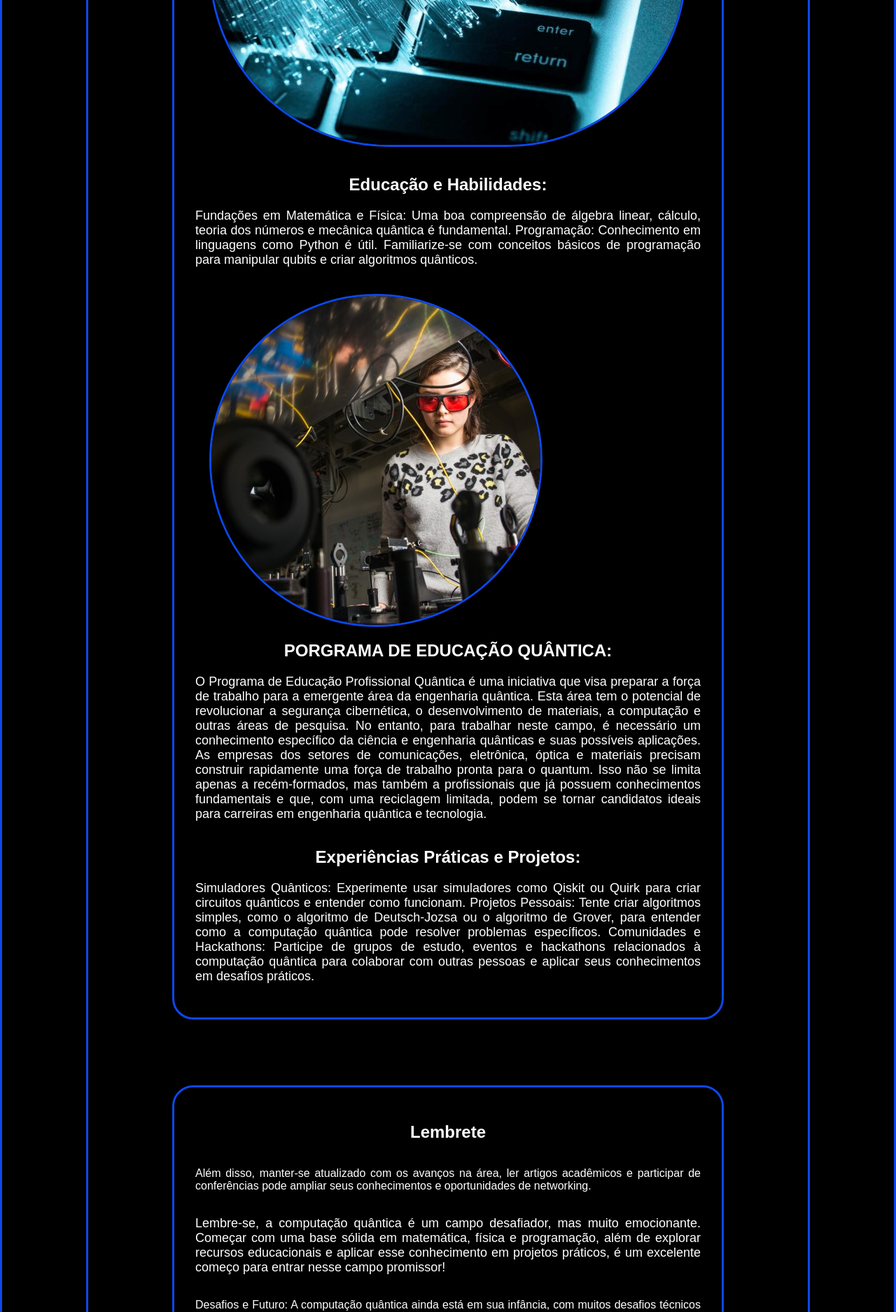
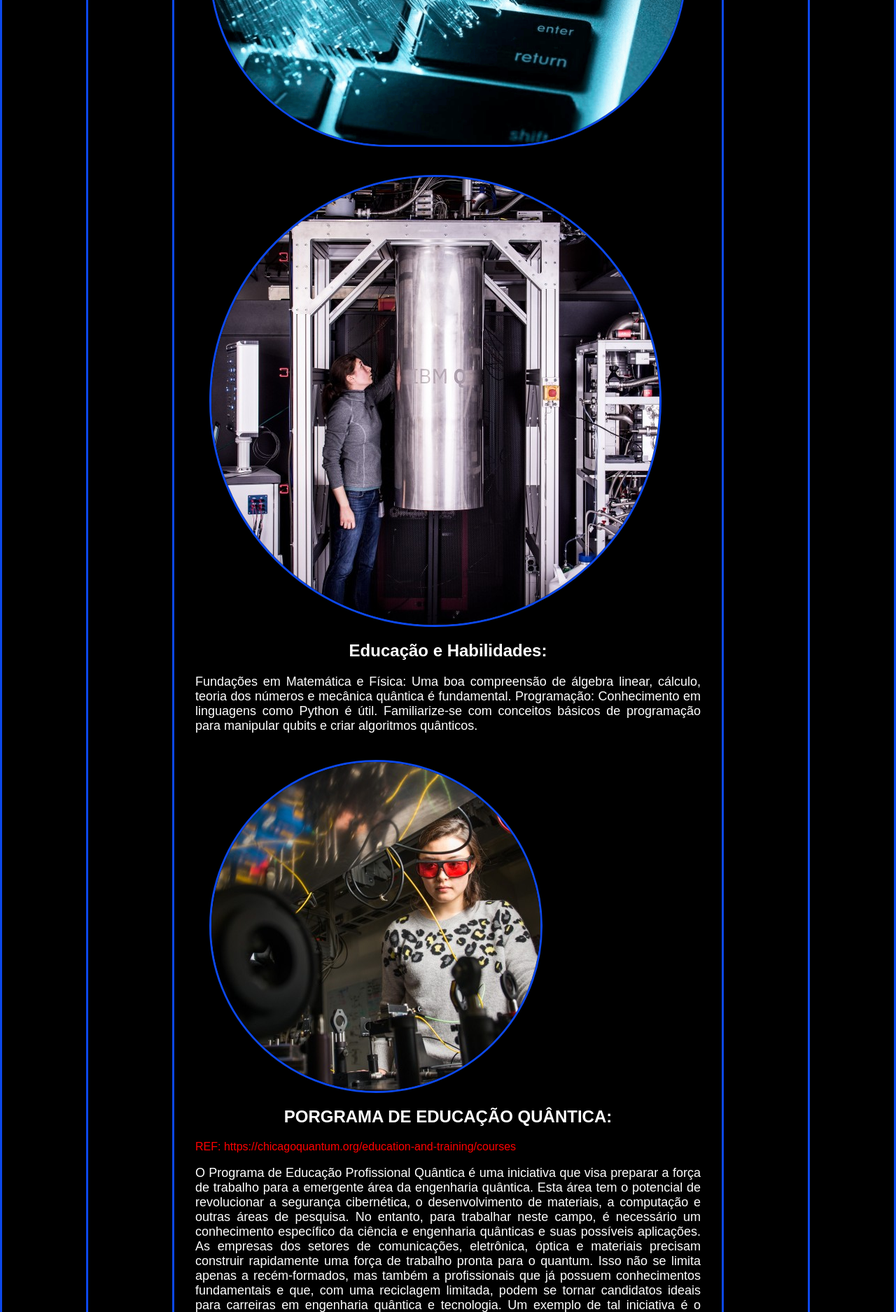
Before and after one commit to yhanusleverage/AC5-FINAL, a Flask app: page /ingresso in a window 1280 px wide. Shown: the part 966-2841 px from the top of the page at 70% size. Run offline with Flask 3, Linux system fonts and the light colour scheme; some libraries are stand-ins or nearby versions.

Commit message:
Update ingresso.html

```diff
--- a/templates/ingresso.html
+++ b/templates/ingresso.html
@@ -71,6 +71,7 @@
                 <img src="{{ url_for('static', filename='img/computacaoq.png') }}" alt="Descripción de la imagen">
 
                 <div class="topic">
+                    <img src="{{ url_for('static', filename='img/c2.jpg') }}" alt="Descripción de la imagen">
                     <h2>Educação e Habilidades: </h2>
                     <p class="fonte18">Fundações em Matemática e Física: Uma boa compreensão de álgebra linear, cálculo, teoria dos números e mecânica quântica é fundamental. Programação: Conhecimento em linguagens como Python é útil. Familiarize-se com conceitos básicos
                         de programação para manipular qubits e criar algoritmos quânticos.
@@ -82,14 +83,24 @@
                 <div class="topic">
                     <img src="{{ url_for('static', filename='img/c1.jpg') }}" alt="Descripción de la imagen">
                     <h2>PORGRAMA DE EDUCAÇÃO QUÂNTICA: </h2>
+                    <p class="red">
+REF: https://chicagoquantum.org/education-and-training/courses
+</p>
                     <p class="fonte18">O Programa de Educação Profissional Quântica é uma iniciativa que visa preparar a força de trabalho para a emergente área da engenharia quântica. Esta área tem o potencial de revolucionar a segurança cibernética, o desenvolvimento de materiais, a computação e outras áreas de pesquisa. No entanto, para trabalhar neste campo, é necessário um conhecimento específico da ciência e engenharia quânticas e suas possíveis aplicações.
 
 As empresas dos setores de comunicações, eletrônica, óptica e materiais precisam construir rapidamente uma força de trabalho pronta para o quantum. Isso não se limita apenas a recém-formados, mas também a profissionais que já possuem conhecimentos fundamentais e que, com uma reciclagem limitada, podem se tornar candidatos ideais para carreiras em engenharia quântica e tecnologia.
+
+Um exemplo de tal iniciativa é o Curso de Ciência Quântica, Redes e Comunicações de oito semanas. Este programa virtual tem como objetivo equipar cientistas e engenheiros com o conhecimento e as habilidades necessárias para aplicar a ciência quântica em um ambiente profissional. O curso inclui introduções ao processamento e sistemas de informação quântica, com foco em redes quânticas e comunicação, além de demonstrações técnicas e simulações.
+
+Este curso é ideal para profissionais em início de carreira com menos de dez anos de experiência e um diploma de bacharel em ciências. Profissionais em meio de carreira que buscam fazer a transição para o campo quântico também se beneficiarão do certificado. O programa é gerenciado pela Chicago Quantum Exchange e desenvolvido em colaboração com o NSF Quantum Leap Challenge Institute on Hybrid Quantum Architectures and Networks (HQAN).
+
+
                     </p>
                 </div>
 
                 <!-- Tópico 3 -->
                 <div class="topic">
+                    <img src="{{ url_for('static', filename='img/c3.jpg') }}" alt="Descripción de la imagen">
                     <h2>Experiências Práticas e Projetos: </h2>
                     <p class="fonte18">Simuladores Quânticos: Experimente usar simuladores como Qiskit ou Quirk para criar circuitos quânticos e entender como funcionam. Projetos Pessoais: Tente criar algoritmos simples, como o algoritmo de Deutsch-Jozsa ou o algoritmo
                         de Grover, para entender como a computação quântica pode resolver problemas específicos. Comunidades e Hackathons: Participe de grupos de estudo, eventos e hackathons relacionados à computação quântica para colaborar com outras
```
